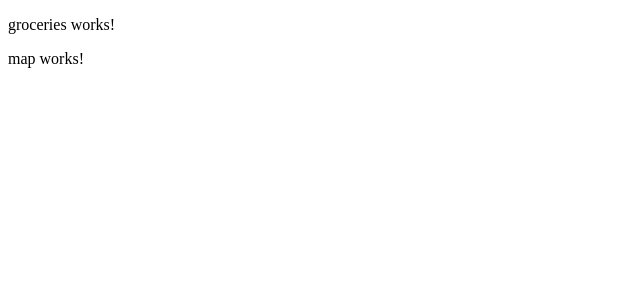
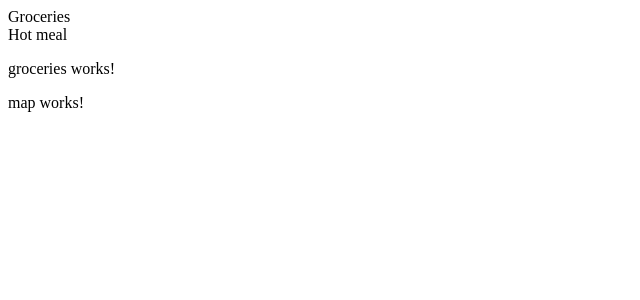
Before and after one commit to CambieStreetAnalytica/foodsecure, an Angular app in the folder web/: page /groceries in a window 1280 px wide. Shown: the top 300 px of the page, without its empty margins (0-640 px from the left). Built offline with nearby package versions, Linux system fonts and the light colour scheme.

Commit message:
skeleton home page

```diff
--- a/web/src/app/app.component.html
+++ b/web/src/app/app.component.html
@@ -1 +1,11 @@
+<div>
+    <div class="home-header">
+        <div class="home-title"></div>
+        <div class="home-desc"></div>
+    </div>
+    <div class="action-container">
+        <div class="grocery-btn">Groceries</div>
+        <div class="meal-btn">Hot meal</div>
+    </div>
+</div>
 <router-outlet></router-outlet>
--- a/web/src/app/app.module.ts
+++ b/web/src/app/app.module.ts
@@ -1,5 +1,7 @@
 import { BrowserModule } from '@angular/platform-browser';
 import { NgModule } from '@angular/core';
+
+import {MatCardModule} from '@angular/material/card';
 
 import { AppRoutingModule } from './app-routing.module';
 import { AppComponent } from './app.component';
@@ -16,7 +18,8 @@ import { MapComponent } from './map/map.component';
   ],
   imports: [
     BrowserModule,
-    AppRoutingModule
+    AppRoutingModule,
+    MatCardModule
   ],
   providers: [],
   bootstrap: [AppComponent]
```
Also changed, not shown: 1 other file (tests, documents, lock files or other folders).
